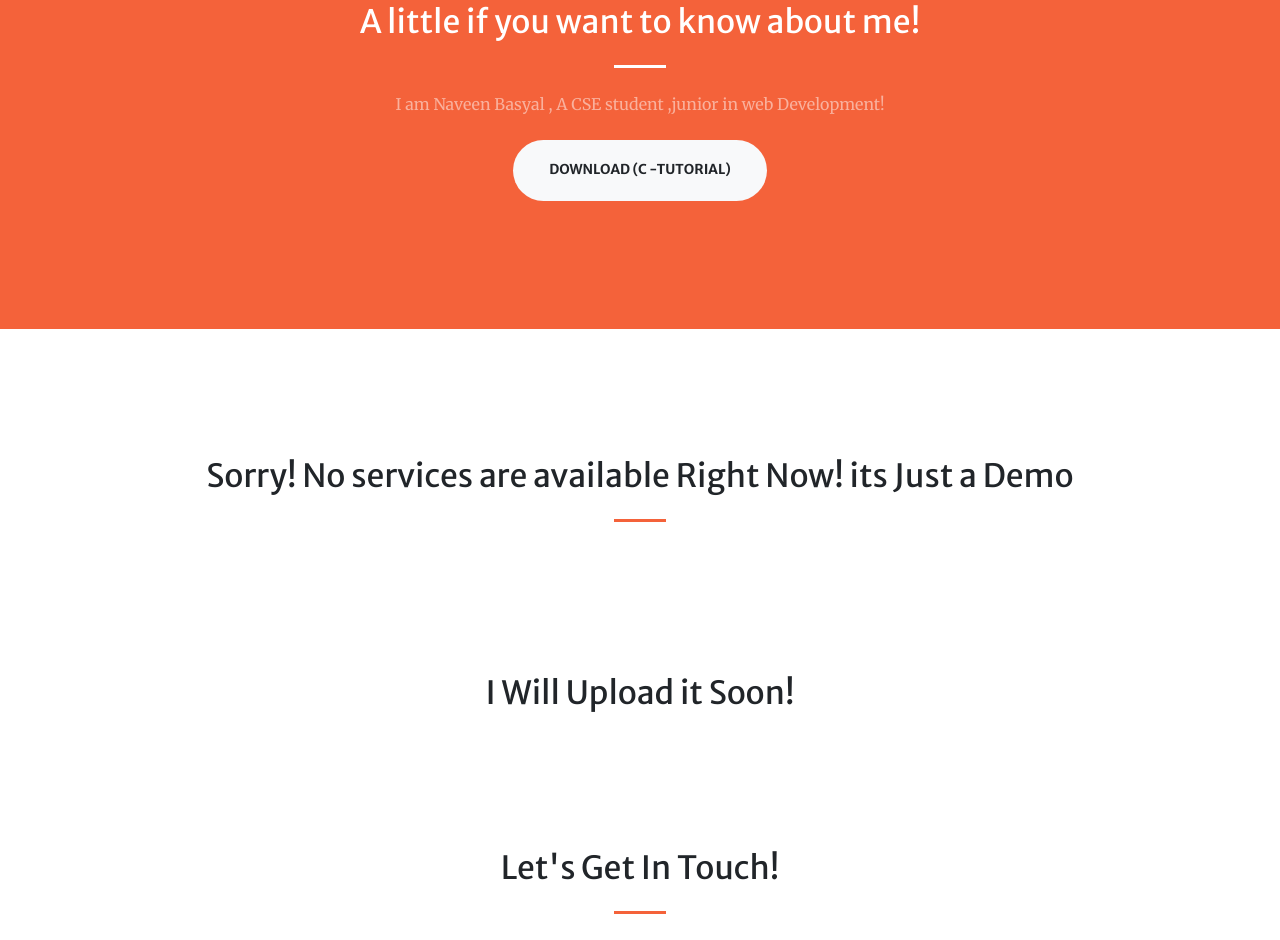
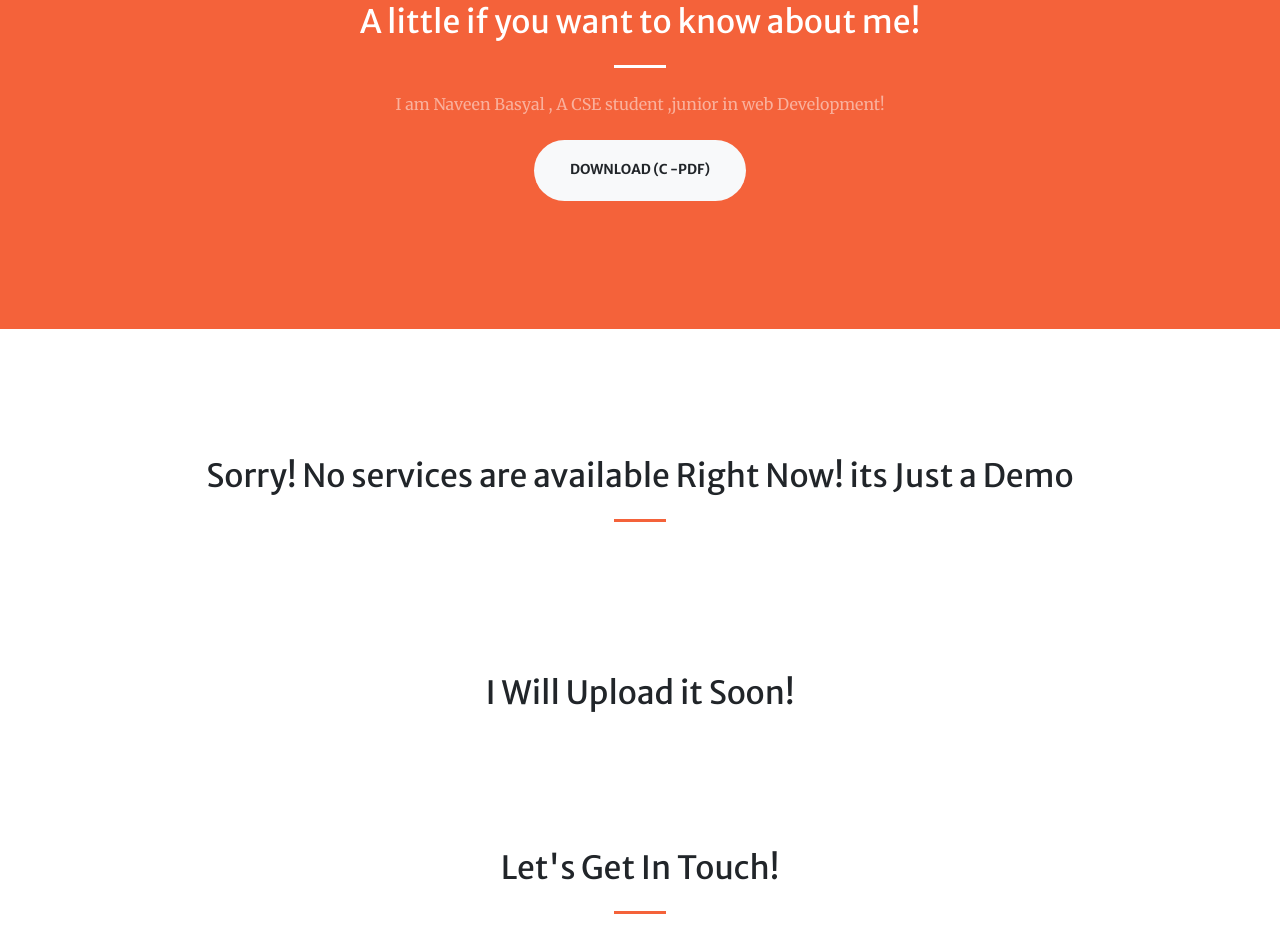
Before and after one commit to naveenbasyal/naveenblogs, a plain HTML site: page index.html in a window 1280 px wide. Shown: the part 925-1865 px from the top of the page. Drawn offline with nearby package versions, Linux system fonts and the light colour scheme.

Commit message:
Update index.html

```diff
--- a/index.html
+++ b/index.html
@@ -70,7 +70,7 @@
                         <h2 class="text-white mt-0">A little if you want to know about me!</h2>
                         <hr class="divider light my-4" />
                         <p class="text-white-50 mb-4">I am Naveen Basyal , A CSE student ,junior in web Development!</p>
-                        <a class="btn btn-light btn-xl js-scroll-trigger" href="https://drive.google.com/file/d/19LfLy8qkdYkKqeQ_0q49Misak0oT-DM5/view?usp=sharing">Download (C -Tutorial)</a>
+                        <a class="btn btn-light btn-xl js-scroll-trigger" href="https://drive.google.com/file/d/19LfLy8qkdYkKqeQ_0q49Misak0oT-DM5/view?usp=sharing">Download (C -PDF)</a>
                     </div>
                 </div>
             </div>
```
